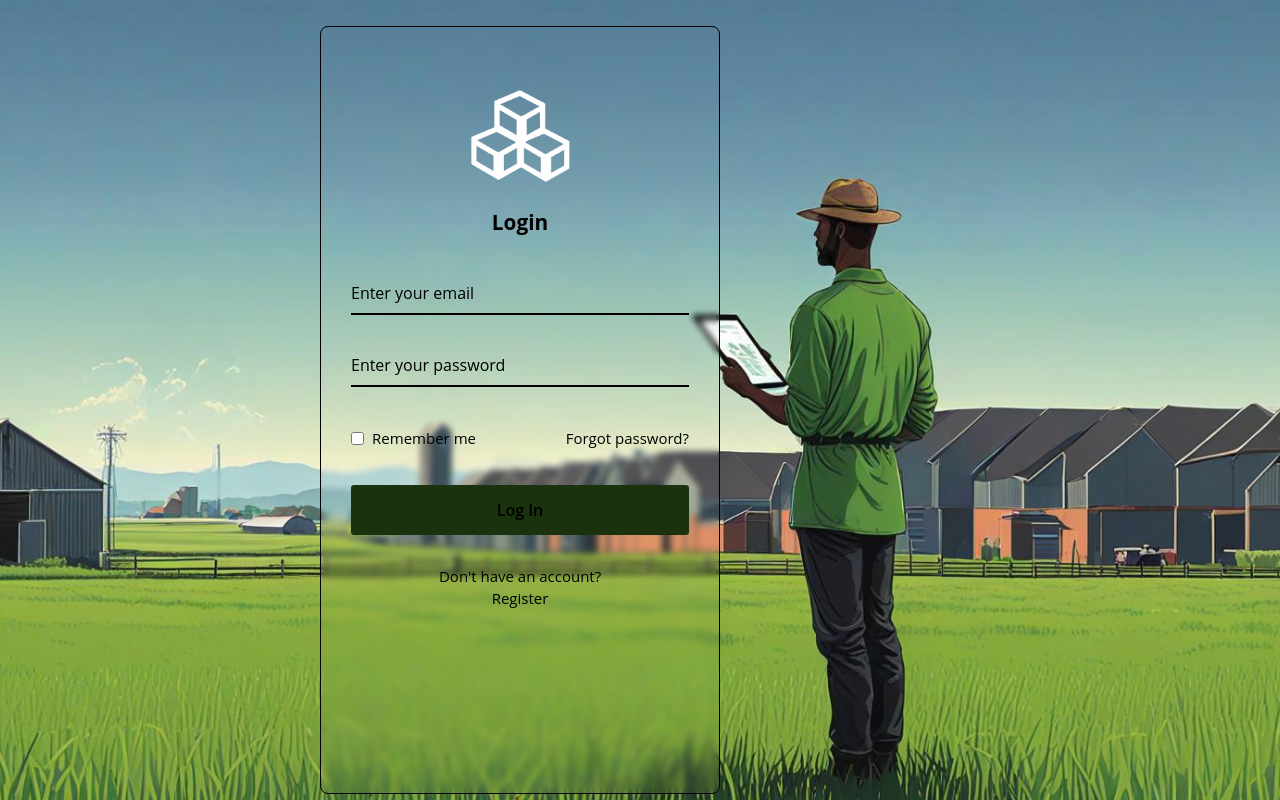
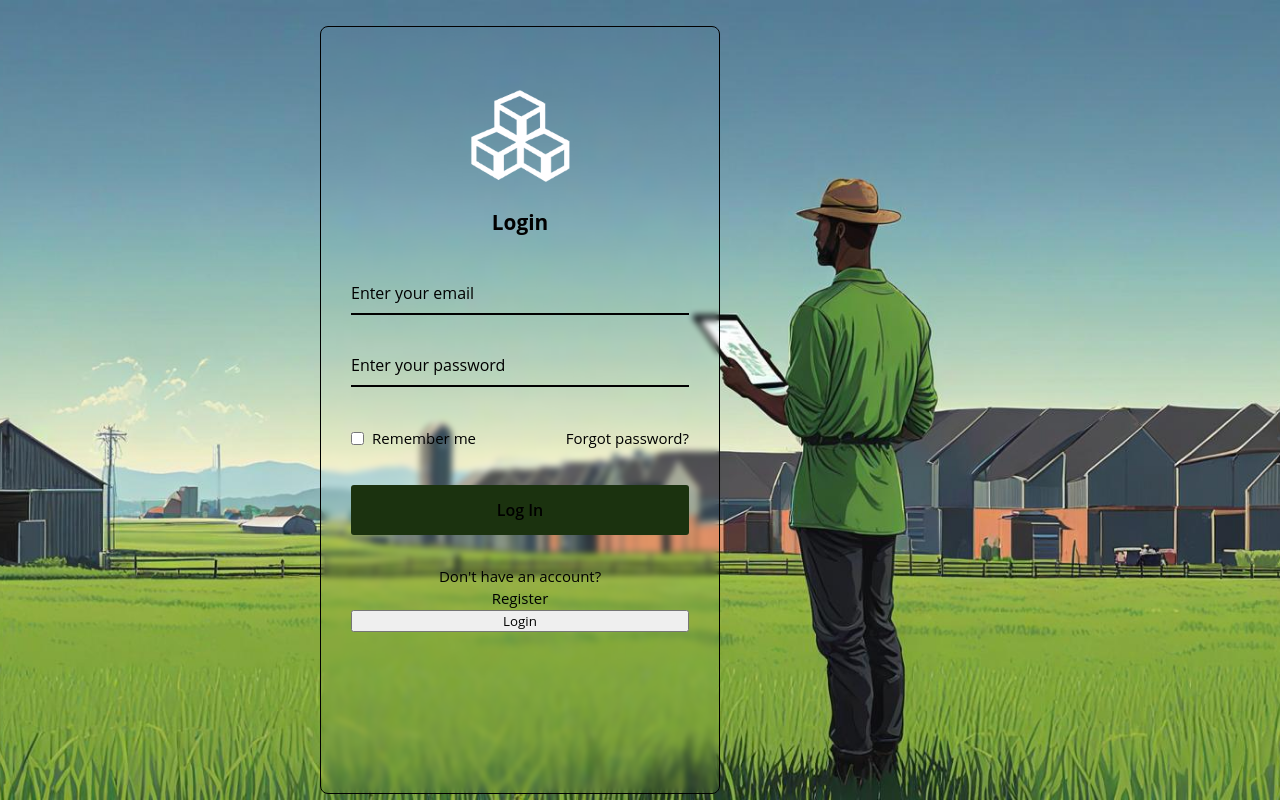
Before and after one commit to J-Thumi/ghalaBora, a React (Vite) app in the folder frontend/: page /login in a window 1280 px wide. Built offline with nearby package versions, Linux system fonts and the light colour scheme.

Commit message:
login logic

```diff
--- a/frontend/src/App.jsx
+++ b/frontend/src/App.jsx
@@ -15,7 +15,7 @@ function App() {
       <Routes>
         <Route path='/' element={<LandingPageIndex/>}/>
         <Route path='/login' element={<Login/>}/>
-        <Route path='/dashboard' element={<Dashboard/>}/>
+        <Route path='/dashboard/:userName' element={<Dashboard  />}/>
         <Route path='/report' element={<ReportGenerationPage/>}/>
       </Routes>
 
--- a/frontend/src/components/dashboard/Dashboard.jsx
+++ b/frontend/src/components/dashboard/Dashboard.jsx
@@ -3,12 +3,14 @@ import DashNav from "./DashNav"
 import OverviewComponent from "./Overview"
 import SensorStatusComponent from "./SensorStatus"
 import { Link } from "react-router-dom"
-
+import { useParams } from "react-router-dom"
 const Dashboard = () => {
+  const {userName}=useParams()
   return (
     <main className="dashboard">
       <DashNav/>
       <section className="dashboard-section">
+        <h1>Hello {userName} you are welcome</h1>
         <select className="island-dropdown">
             <option value="Island D">Island D</option>
             <option value="Island C">Island C</option>
--- a/frontend/src/components/login/Login.jsx
+++ b/frontend/src/components/login/Login.jsx
@@ -1,20 +1,43 @@
 /* eslint-disable react/no-unescaped-entities */
+import { useEffect,useState } from "react"
 import Logo from "../../images/LogoSymb.svg"
-
+import { useNavigate } from "react-router-dom"
+import axios from 'axios'
 
 const Login = () => {
+  const[name,setEmail]=useState()
+  const[password,setPassword]=useState()
+  const navigate=useNavigate()
+
+  const handleSubmit=(e)=>{
+    e.preventDefault()
+    axios.post('http://localhost:3000/login',{name,password})
+    .then(result=>{
+      console.log(result)
+      if(result.data==="success"){
+        navigate(`/dashboard/${name}`)
+    }
+    })
+    .catch(err=>console.log(err))
+  }
+
   return (
     <main className="login">
         <div className="wrapper">
-          <form action="#">
+          <form action="#"
+          onSubmit={handleSubmit}>
             <img src={Logo} alt="GhalaBora"/>
             <h2>Login</h2>
               <div className="input-field">
-              <input type="text" required/>
+              <input type="text"
+               onChange={(e)=>setEmail(e.target.value)}
+              required/>
               <label>Enter your email</label>
             </div>
             <div className="input-field">
-              <input type="password" required/>
+              <input type="password"
+              onChange={(e)=>setPassword(e.target.value)}
+              required/>
               <label>Enter your password</label>
             </div>
             <div className="forget">
@@ -29,6 +52,7 @@ const Login = () => {
               <p>Don't have an account?
                   <div className="reg"><a href="#" >Register</a></div>   </p>
             </div>
+            <input type="Submit" value="Login"/>
           </form>
        </div>
     </main>
--- a/frontend/src/components/login/Signup.jsx
+++ b/frontend/src/components/login/Signup.jsx
@@ -1,6 +1,7 @@
 
 
 const Signup = () => {
+
   return (
     <div className="form-box signup">
     <div className="form-details">
```
